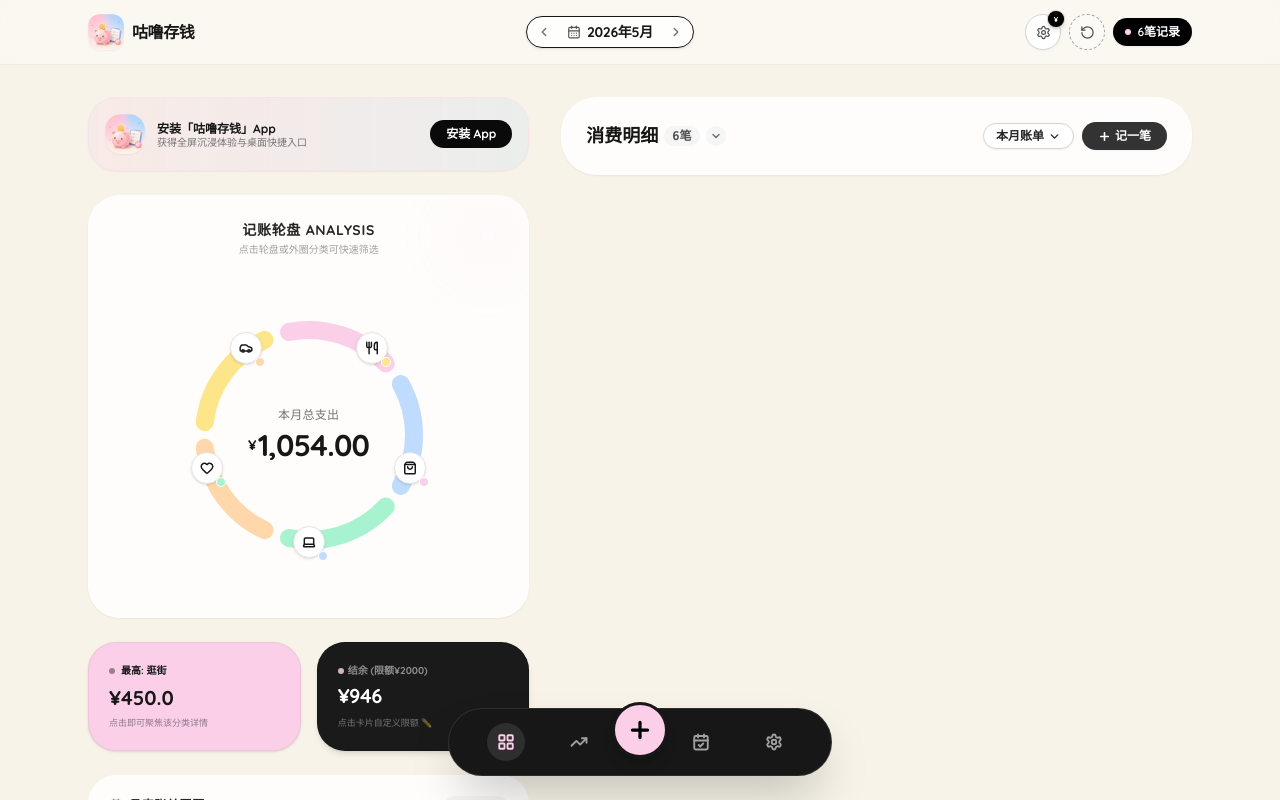
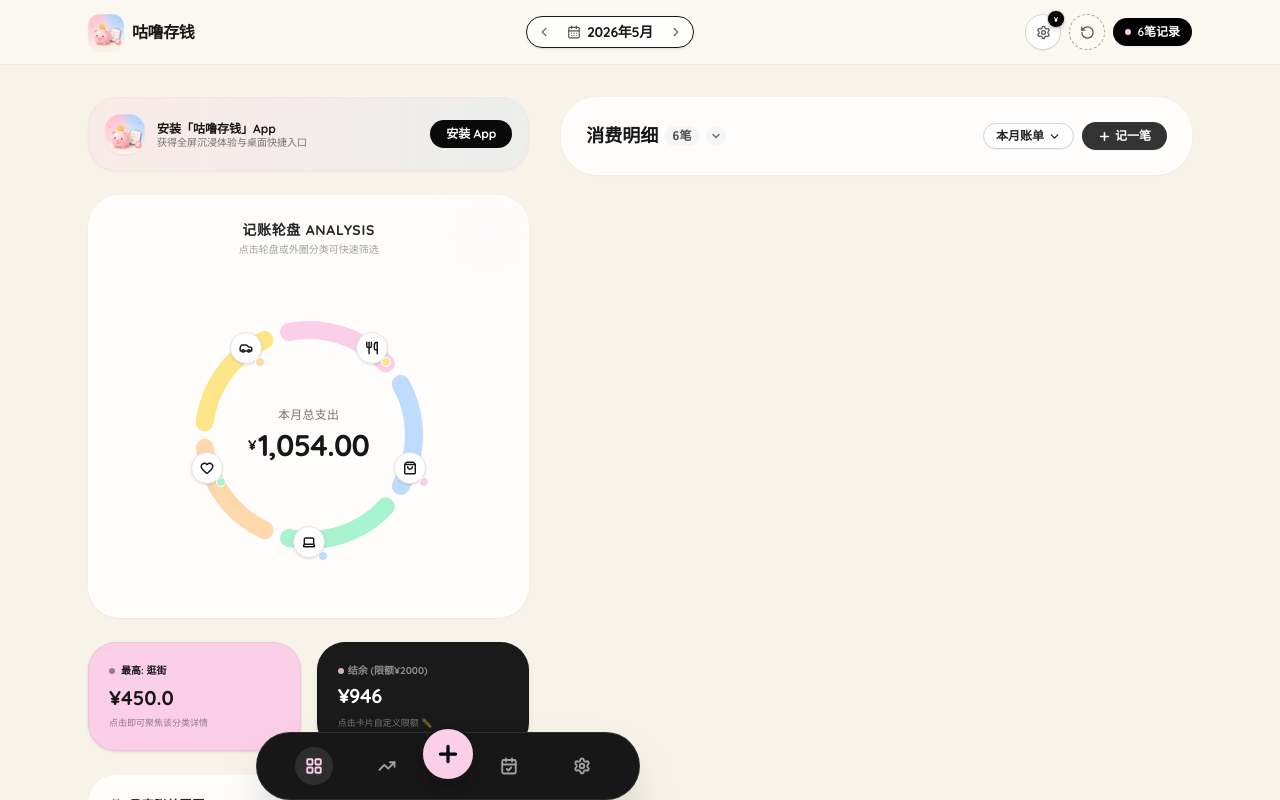
Before and after one commit to cheriekow/money, a React (Vite) app: page / in a window 1280 px wide. Shown: the top 800 px of the page. Built offline with nearby package versions, Linux system fonts and the light colour scheme.

Commit message:
style: Correct bottom navigation to be centered capsule fixed at the bottom safe area

```diff
--- a/src/index.css
+++ b/src/index.css
@@ -57,7 +57,14 @@ body {
 }
 
 #floating-action-deck {
-  bottom: calc(1.5rem + env(safe-area-inset-bottom, 0px)) !important;
+  position: fixed !important;
+  bottom: env(safe-area-inset-bottom, 0px) !important; /* 贴紧最底部（兼容全面屏安全区） */
+  left: 50% !important;
+  transform: translateX(-50%) !important; /* 恢复居中对齐 */
+  width: calc(100% - 2rem) !important; /* 保持两侧间距 */
+  max-width: 384px !important; /* 限制最大宽度，保持胶囊大小 */
+  border-radius: 9999px !important; /* 强力恢复原有的胶囊圆角 */
+  padding-bottom: 14px !important; /* 完美的内部底间距 */
 }
 
 /* Mobile full-height viewport fix */
```
